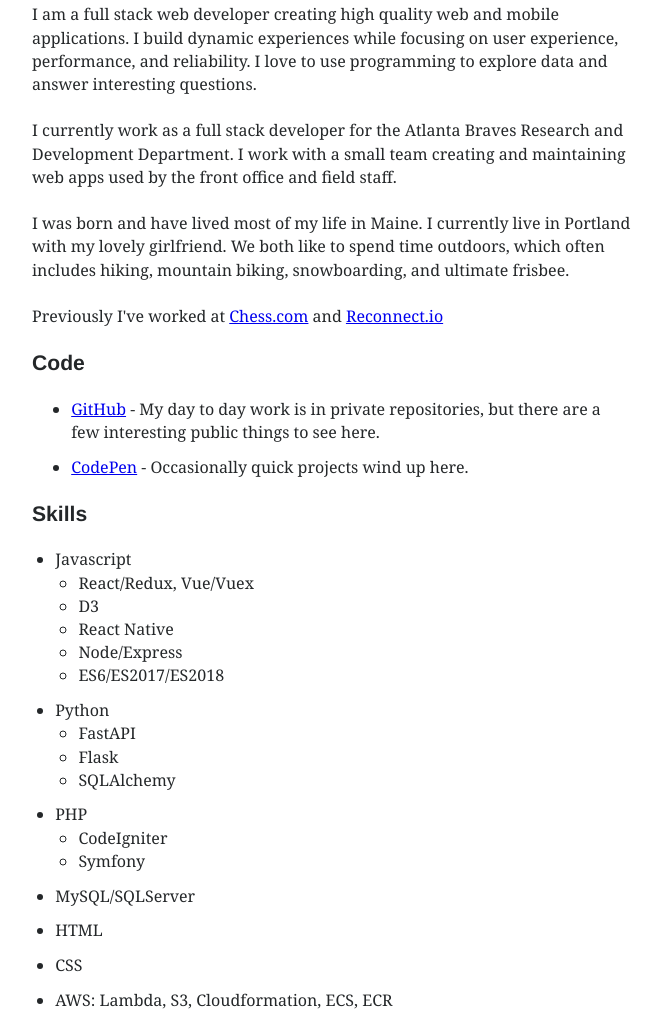
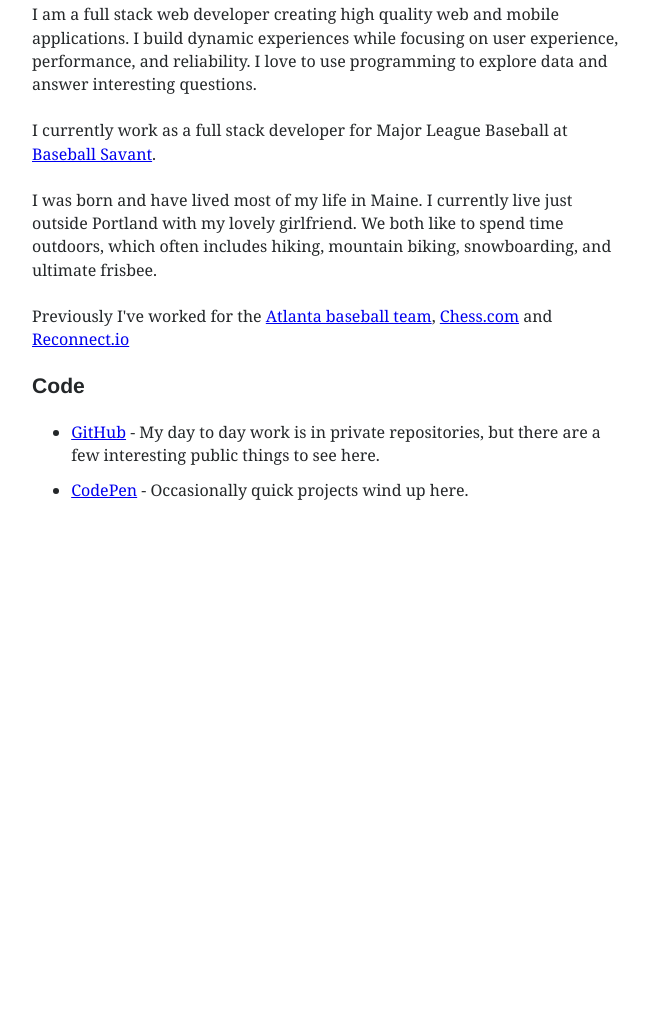
Before and after one commit to danab/danabendotnetslasht, a Gatsby site: page / in a window 1280 px wide. Shown: the part 128-1163 px from the top of the page, without its empty margins (308-969 px from the left). After the commit the page ends 800 px from the top, so only its background shows below. Built offline with nearby package versions, Linux system fonts and the light colour scheme; Gatsby itself is replaced by a stand-in of ours; what typography-theme-sutro would draw is missing.

Commit message:
Enter 2026

```diff
--- a/src/components/Header/index.js
+++ b/src/components/Header/index.js
@@ -10,8 +10,8 @@
     pathName === '/t' || pathName === '/t/'
       ? 'about'
       : pathName === '/t/contact' || pathName === '/t/contact/'
-        ? 'contact'
-        : 'projects'
+      ? 'contact'
+      : 'projects'
   return (
     <Fragment>
       <h1 className={`logo ${page}`}>DB</h1>
--- a/src/components/home.js
+++ b/src/components/home.js
@@ -11,18 +11,19 @@
         explore data and answer interesting questions.
       </p>
       <p>
-        I currently work as a full stack developer for the Atlanta Braves
-        Research and Development Department. I work with a small team creating
-        and maintaining web apps used by the front office and field staff.
+        I currently work as a full stack developer for Major League Baseball at{' '}
+        <a href="https://baseballsavant.mlb.com">Baseball Savant</a>.
       </p>
       <p>
-        I was born and have lived most of my life in Maine. I currently live in
-        Portland with my lovely girlfriend. We both like to spend time outdoors,
-        which often includes hiking, mountain biking, snowboarding, and ultimate
-        frisbee.
+        I was born and have lived most of my life in Maine. I currently live
+        just outside Portland with my lovely girlfriend. We both like to spend
+        time outdoors, which often includes hiking, mountain biking,
+        snowboarding, and ultimate frisbee.
       </p>
       <p>
-        Previously I've worked at <a href="https://chess.com">Chess.com</a> and{' '}
+        Previously I've worked for the{' '}
+        <a href="https://www.mlb.com/braves">Atlanta baseball team</a>,{' '}
+        <a href="https://chess.com">Chess.com</a> and{' '}
         <a href="https://reconnect.io">Reconnect.io</a>
       </p>
     </div>
@@ -41,40 +42,6 @@
         </li>
       </ul>
     </div>
-    <h3>Skills</h3>
-    <div>
-      <ul>
-        <li>
-          Javascript
-          <ul>
-            <li>React/Redux, Vue/Vuex</li>
-            <li>D3</li>
-            <li>React Native</li>
-            <li>Node/Express</li>
-            <li>ES6/ES2017/ES2018</li>
-          </ul>
-        </li>
-        <li>
-          Python
-          <ul>
-            <li>FastAPI</li>
-            <li>Flask</li>
-            <li>SQLAlchemy</li>
-          </ul>
-        </li>
-        <li>
-          PHP
-          <ul>
-            <li>CodeIgniter</li>
-            <li>Symfony</li>
-          </ul>
-        </li>
-        <li>MySQL/SQLServer</li>
-        <li>HTML</li>
-        <li>CSS</li>
-        <li>AWS: Lambda, S3, Cloudformation, ECS, ECR</li>
-      </ul>
-    </div>
   </div>
 )
 
```
Also changed, not shown: 1 other file.
